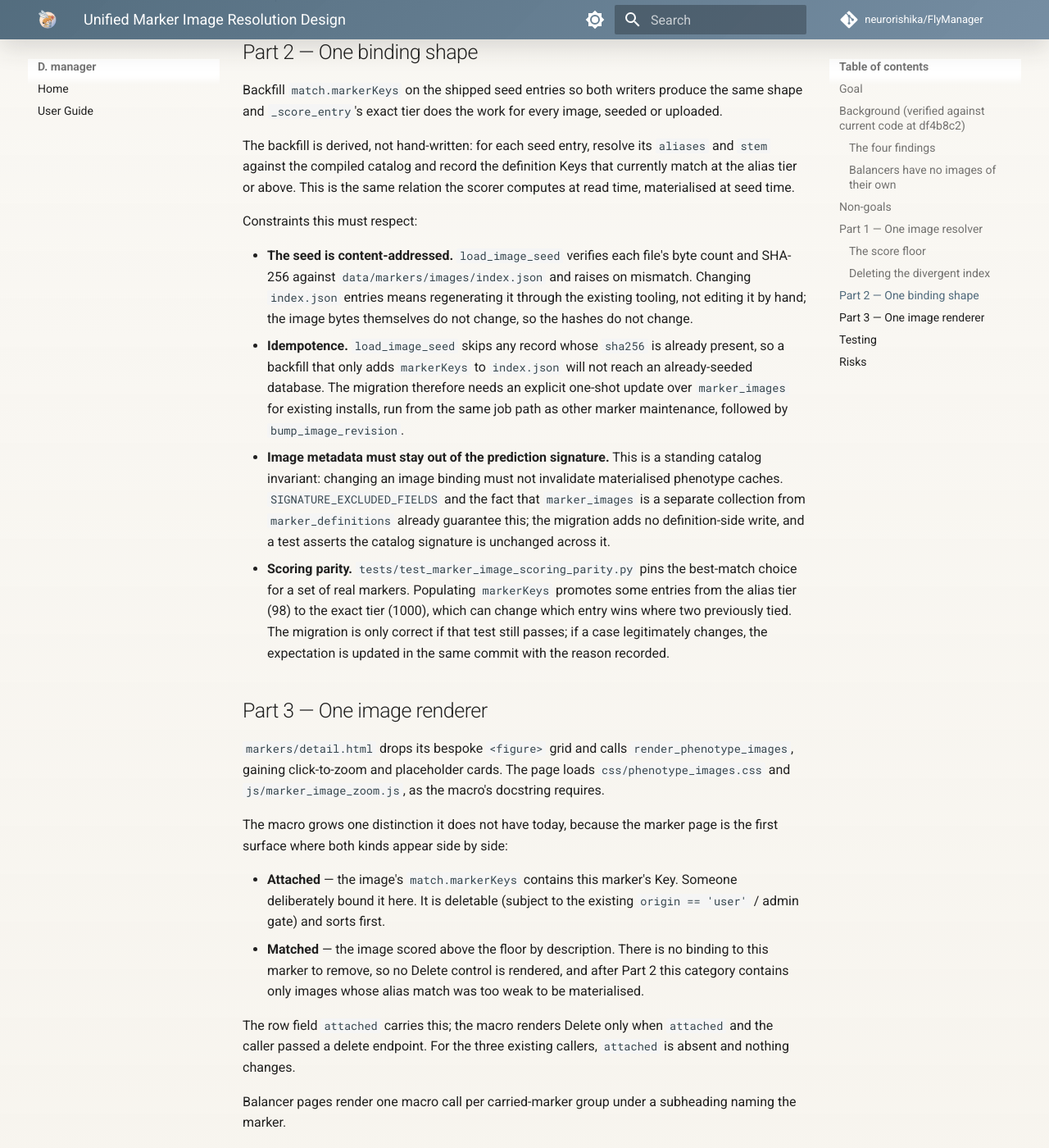
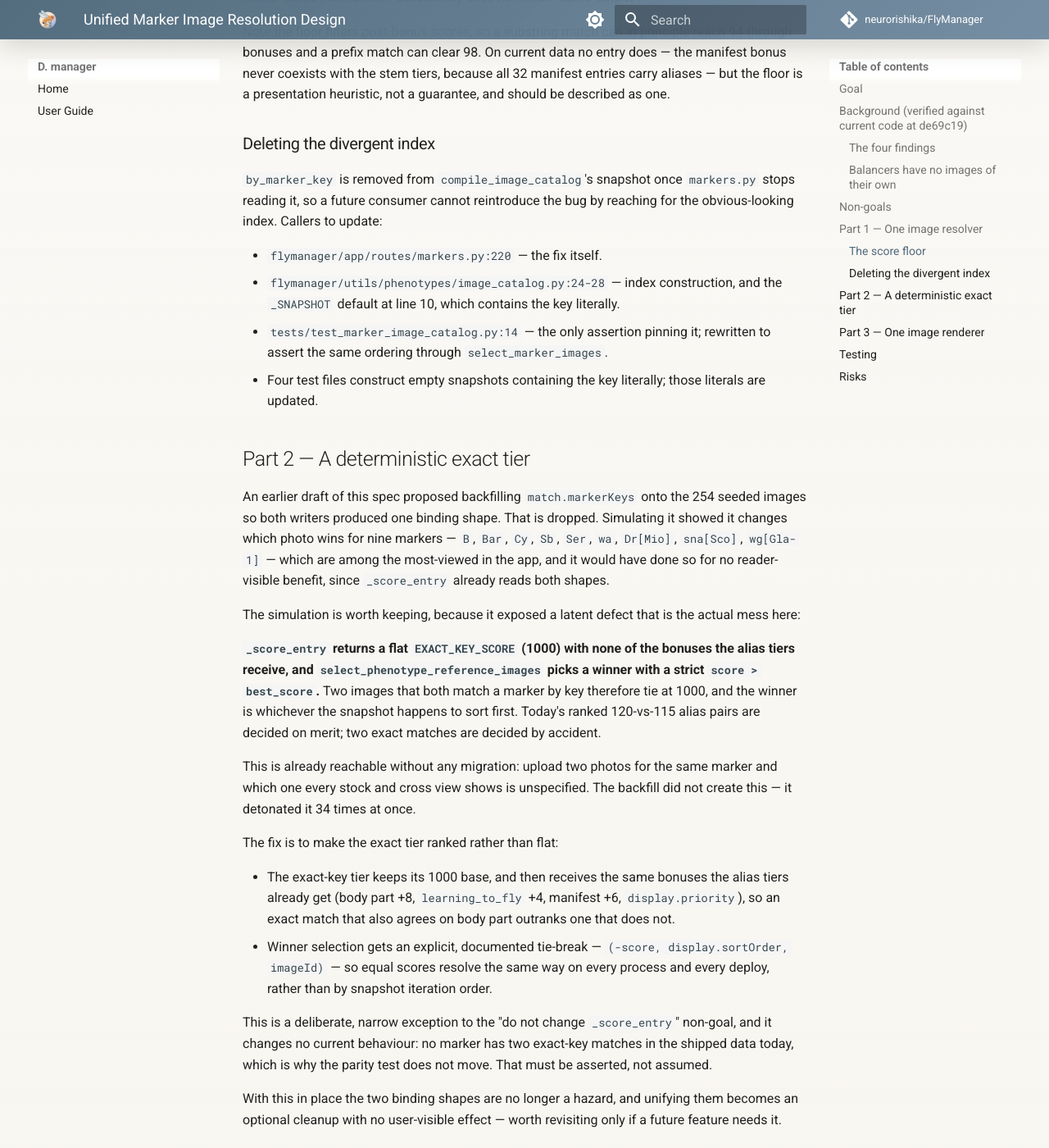
Before and after one commit to neurorishika/FlyManager, an MkDocs documentation site: the page built from docs/superpowers/specs/2026-08-30-unified-marker-image-resolution-design.md, in a window 1280 px wide and 1400 px high, scrolled down 3803 px. Shown: the whole window at 82% size. Built offline with MkDocs 1.6.1 and Material for MkDocs 9.7.7, drawn with Linux system fonts in a browser that asks for light colours; comment, search, counter and statistics services are not loaded; some of the changed text lies outside the part shown.

Commit message:
docs: drop the image seed migration, fix the defect it exposed instead
An adversarial review simulated the proposed markerKeys backfill and found
it changes which photo wins for nine markers -- B, Bar, Cy, Sb, Ser, wa,
Dr[Mio], sna[Sco], wg[Gla-1] -- for no reader-visible benefit, since the
scorer already reads both binding shapes. Reproduced independently before
accepting: 34 bindings written, 9 winners changed.

The cause is worth more than the migration was. The exact-key tier returns
a flat 1000 with no bonuses while every other tier is ranked, and the
winner is chosen with a strict >, so two exact matches tie and resolve by
snapshot iteration order. That is already reachable by uploading two photos
for one marker. Part 2 now fixes that instead of migrating data.

Also corrected from the review: 88 is the stem-prefix tier, not the alias
tier, so the "possibly related" floor moves to 98; the row field list was
missing marker_key, effect and source_name; alias and construct resolution
were described against shapes the compiled catalog does not use; and the
Delete gate in Part 3 is documented as load-bearing, since
delete_marker_image destroys an image outright when it has one marker key.

Co-Authored-By: Claude Opus 5 (1M context) <noreply@anthropic.com>

````diff
--- a/docs/superpowers/specs/2026-08-30-unified-marker-image-resolution-design.md
+++ b/docs/superpowers/specs/2026-08-30-unified-marker-image-resolution-design.md
@@ -6,8 +6,8 @@ Status: approved design, ready for implementation planning
 ## Goal
 
 Make every surface that shows a marker's reference photos resolve them the
-same way, through one function, over one binding shape, rendered by one
-template macro.
+same way, through one function, ranked by one deterministic rule, rendered
+by one template macro.
 
 This is a correctness fix, not a feature. The marker catalog page shows no
 photos at all for markers that visibly have photos elsewhere in the app,
@@ -20,7 +20,7 @@ still hardcoded in Python that the catalog is designed to hold. It is
 separate because it changes the catalog schema and therefore the prediction
 signature; this spec changes neither.
 
-## Background (verified against current code at df4b8c2)
+## Background (verified against current code at de69c19)
 
 Slice B (`docs/superpowers/specs/2026-08-29-marker-images-design.md`, merged)
 moved the 254 shipped phenotype images into Mongo + GridFS and added a user
@@ -78,9 +78,12 @@ here too, not a fallback.
 
 ## Non-goals
 
-- Changing `_score_entry`'s scoring rules or their tuning. The scoring-parity
-  test (`tests/test_marker_image_scoring_parity.py`) pins current behaviour
-  and must stay green throughout.
+- Changing `_score_entry`'s alias, stem and substring tiers or their tuning.
+  The scoring-parity test (`tests/test_marker_image_scoring_parity.py`) pins
+  current behaviour and must stay green throughout. Part 2 makes one narrow,
+  argued exception for the exact-key tier, which is unranked today.
+- Migrating the stored image documents. An earlier draft proposed this; see
+  Part 2 for why it was dropped.
 - Changing the catalog schema, the prediction signature, or anything that
   triggers a phenotype cache rebuild.
 - The marker catalog's form usability work (typo-proofing, tag inputs,
@@ -95,10 +98,11 @@ def select_marker_images(definition_key, *, min_score=ALIAS_TIER_SCORE):
     """Every reference image for a catalog definition, best match first."""
 ```
 
-`ALIAS_TIER_SCORE` is a new named constant (88) sitting beside the existing
-`EXACT_KEY_SCORE`; the alias and stem tiers currently use bare literals
-(98, 100, 88, 72) inside `_score_entry`, and naming the floor is the only
-change made to that function.
+The tiers inside `_score_entry` are bare literals today: 100 exact stem, 98
+alias, 88 stem *prefix*, 72 substring, plus bonuses of up to +18. They are
+given names (`EXACT_STEM_SCORE`, `ALIAS_SCORE`, `STEM_PREFIX_SCORE`,
+`SUBSTRING_SCORE`) so the floor can be stated in terms of a tier rather than
+a magic number.
 
 It resolves the Key to the canonical resolved-marker dict — the same shape
 the predictor produces and the viewers already pass in — then scores every
@@ -111,9 +115,17 @@ Key-to-marker resolution, by kind:
 |---|---|
 | `gene_marker` | `get_visual_marker(key)` |
 | `allele_marker` | `get_visual_marker(gene_stem, allele_spec, token=key)` |
-| `construct_marker` | catalog `construct_markers[stem]`, overrides applied |
-| `alias` | follow `payload.value` to its target and resolve that |
+| `construct_marker` | the definition's `match.geneStem` indexes `construct_markers`; its `overrides` are merged over the base marker |
+| `alias` | the compiled alias is a flat `{alias_type, value}` dict; resolve `value` as a Key |
 | `balancer` | one group per carried marker in `default_markers` |
+
+Resolution failures are explicit rather than silent: an alias whose `value`
+names no definition, an alias chain (an alias pointing at another alias,
+which is followed at most once and then abandoned), a construct with no
+matching stem, and a balancer listing a `default_markers` entry that has no
+definition all yield an empty group carrying the unresolved key, so the page
+can say "no images, and this marker does not resolve" instead of rendering
+nothing.
 
 A balancer returns groups rather than a flat list, so the page can say which
 carried marker each photo belongs to. To keep one return shape, the function
@@ -122,8 +134,11 @@ a non-balancer returns exactly one group.
 
 Each image row carries the fields the shared macro already consumes
 (`image_id`, `image_url`, `has_image`, `display_label`, `body_part`,
-`credit`, `provenance`, `notes`, `source_collection`, `match_score`) plus one
-new field, `attached`, defined in Part 3.
+`effect`, `credit`, `provenance`, `notes`, `source_name`,
+`source_collection`, `marker_key`, `match_score`) plus one new field,
+`attached`, defined in Part 3. `marker_key` is required, not optional: the
+placeholder card's "add an image" link is built from it, and a card without
+it degrades to a bare catalog-search link.
 
 `select_phenotype_reference_images` is refactored to share the resolution and
 scoring helpers but keeps its exact current signature, return shape and
@@ -133,14 +148,21 @@ best-match-only behaviour. Its callers do not change.
 
 The viewers keep only the single best image per marker, so the fuzzy tiers
 rarely surface anything wrong. A detail page listing *every* match above zero
-would surface the substring tier (score 72: the marker's alias appears
-anywhere inside an image's filename stem), which is noisy.
+would surface the substring tier (72: the marker's alias appears anywhere
+inside an image's filename stem) and the prefix tier (88: for the marker `B`,
+any stem *starting* with the letter b), both of which are noisy in a list.
 
-The page therefore shows matches at the exact-key and alias tiers (>= 88) as
-"Reference photos", and puts anything scoring 1..87 behind a collapsed
-"Possibly related" disclosure. Nothing is silently dropped; the distinction
-is presentation, and it is the one place where "same mechanism" deliberately
-does not mean "same output".
+The floor is therefore `ALIAS_SCORE` (98), not 88: "Reference photos" shows
+the exact-key, exact-stem and alias tiers, and everything scoring 1..97 goes
+behind a collapsed "Possibly related" disclosure. Nothing is silently
+dropped; the distinction is presentation, and it is the one place where "same
+mechanism" deliberately does not mean "same output".
+
+Note the floor filters post-bonus scores, so a substring match can in
+principle reach 94 through bonuses and a prefix match can clear 98. On
+current data no entry does — the manifest bonus never coexists with the stem
+tiers, because all 32 manifest entries carry aliases — but the floor is a
+presentation heuristic, not a guarantee, and should be described as one.
 
 ### Deleting the divergent index
 
@@ -149,48 +171,54 @@ does not mean "same output".
 bug by reaching for the obvious-looking index. Callers to update:
 
 - `flymanager/app/routes/markers.py:220` — the fix itself.
-- `flymanager/utils/phenotypes/image_catalog.py:24-28` — index construction.
+- `flymanager/utils/phenotypes/image_catalog.py:24-28` — index construction,
+  and the `_SNAPSHOT` default at line 10, which contains the key literally.
 - `tests/test_marker_image_catalog.py:14` — the only assertion pinning it;
   rewritten to assert the same ordering through `select_marker_images`.
 - Four test files construct empty snapshots containing the key literally;
   those literals are updated.
 
-## Part 2 — One binding shape
+## Part 2 — A deterministic exact tier
 
-Backfill `match.markerKeys` on the shipped seed entries so both writers
-produce the same shape and `_score_entry`'s exact tier does the work for
-every image, seeded or uploaded.
+An earlier draft of this spec proposed backfilling `match.markerKeys` onto
+the 254 seeded images so both writers produced one binding shape. That is
+dropped. Simulating it showed it changes which photo wins for nine markers
+— `B`, `Bar`, `Cy`, `Sb`, `Ser`, `wa`, `Dr[Mio]`, `sna[Sco]`, `wg[Gla-1]` —
+which are among the most-viewed in the app, and it would have done so for no
+reader-visible benefit, since `_score_entry` already reads both shapes.
 
-The backfill is derived, not hand-written: for each seed entry, resolve its
-`aliases` and `stem` against the compiled catalog and record the definition
-Keys that currently match at the alias tier or above. This is the same
-relation the scorer computes at read time, materialised at seed time.
+The simulation is worth keeping, because it exposed a latent defect that is
+the actual mess here:
 
-Constraints this must respect:
+**`_score_entry` returns a flat `EXACT_KEY_SCORE` (1000) with none of the
+bonuses the alias tiers receive, and `select_phenotype_reference_images`
+picks a winner with a strict `score > best_score`.** Two images that both
+match a marker by key therefore tie at 1000, and the winner is whichever the
+snapshot happens to sort first. Today's ranked 120-vs-115 alias pairs are
+decided on merit; two exact matches are decided by accident.
 
-- **The seed is content-addressed.** `load_image_seed` verifies each file's
-  byte count and SHA-256 against `data/markers/images/index.json` and raises
-  on mismatch. Changing `index.json` entries means regenerating it through
-  the existing tooling, not editing it by hand; the image bytes themselves do
-  not change, so the hashes do not change.
-- **Idempotence.** `load_image_seed` skips any record whose `sha256` is
-  already present, so a backfill that only adds `markerKeys` to `index.json`
-  will not reach an already-seeded database. The migration therefore needs an
-  explicit one-shot update over `marker_images` for existing installs, run
-  from the same job path as other marker maintenance, followed by
-  `bump_image_revision`.
-- **Image metadata must stay out of the prediction signature.** This is a
-  standing catalog invariant: changing an image binding must not invalidate
-  materialised phenotype caches. `SIGNATURE_EXCLUDED_FIELDS` and the fact
-  that `marker_images` is a separate collection from `marker_definitions`
-  already guarantee this; the migration adds no definition-side write, and a
-  test asserts the catalog signature is unchanged across it.
-- **Scoring parity.** `tests/test_marker_image_scoring_parity.py` pins the
-  best-match choice for a set of real markers. Populating `markerKeys`
-  promotes some entries from the alias tier (98) to the exact tier (1000),
-  which can change which entry wins where two previously tied. The migration
-  is only correct if that test still passes; if a case legitimately changes,
-  the expectation is updated in the same commit with the reason recorded.
+This is already reachable without any migration: upload two photos for the
+same marker and which one every stock and cross view shows is unspecified.
+The backfill did not create this — it detonated it 34 times at once.
+
+The fix is to make the exact tier ranked rather than flat:
+
+- The exact-key tier keeps its 1000 base, and then receives the same bonuses
+  the alias tiers already get (body part +8, `learning_to_fly` +4, manifest
+  +6, `display.priority`), so an exact match that also agrees on body part
+  outranks one that does not.
+- Winner selection gets an explicit, documented tie-break — `(-score,
+  display.sortOrder, imageId)` — so equal scores resolve the same way on
+  every process and every deploy, rather than by snapshot iteration order.
+
+This is a deliberate, narrow exception to the "do not change `_score_entry`"
+non-goal, and it changes no current behaviour: no marker has two exact-key
+matches in the shipped data today, which is why the parity test does not move.
+That must be asserted, not assumed.
+
+With this in place the two binding shapes are no longer a hazard, and
+unifying them becomes an optional cleanup with no user-visible effect — worth
+revisiting only if a future feature needs it.
 
 ## Part 3 — One image renderer
 
@@ -205,14 +233,22 @@ page is the first surface where both kinds appear side by side:
 - **Attached** — the image's `match.markerKeys` contains this marker's Key.
   Someone deliberately bound it here. It is deletable (subject to the
   existing `origin == 'user'` / admin gate) and sorts first.
-- **Matched** — the image scored above the floor by description. There is no
-  binding to this marker to remove, so no Delete control is rendered, and
-  after Part 2 this category contains only images whose alias match was too
-  weak to be materialised.
+- **Matched** — the image scored above the floor by description. Nobody bound
+  it here and there is nothing to unbind, so no Delete control is rendered.
+  With the migration dropped, this is where all 254 shipped images land, and
+  they stay undeletable from this page.
 
 The row field `attached` carries this; the macro renders Delete only when
-`attached` and the caller passed a delete endpoint. For the three existing
-callers, `attached` is absent and nothing changes.
+`attached` is true and the caller passed a delete endpoint. For the three
+existing callers, `attached` is absent and nothing changes.
+
+This gate is load-bearing rather than cosmetic. `delete_marker_image`
+(`flymanager/app/routes/markers.py:293`) only unbinds when the image has more
+than one marker key and otherwise deletes the document and its bytes
+outright, and an admin may delete a `shipped` entry. Rendering Delete for a
+merely-matched image would therefore put "remove this shipped photo from the
+whole app" one click away on a page where the user believes they are editing
+one marker.
 
 Balancer pages render one macro call per carried-marker group under a
 subheading naming the marker.
@@ -231,28 +267,38 @@ Written before the fix, red for the right reason first.
   today for the parity fixture set after the refactor.
 
 **Part 2**
-- Every seed entry's derived `markerKeys` resolve to real catalog Keys.
-- The catalog signature is identical before and after the migration.
-- The migration is idempotent: running it twice changes nothing the second
-  time and bumps the image revision only when it actually wrote.
-- Scoring parity holds.
+- No marker in the shipped data has two exact-key matches. This is the
+  precondition that makes re-ranking the exact tier a no-op today; when it
+  stops holding, this assertion fails rather than the behaviour drifting.
+- Two images both bound to one marker resolve in a documented order, and that
+  order is stable across a recompiled snapshot with the entries reversed.
+- An exact match that agrees on body part outranks one that does not.
+- Scoring parity holds unchanged.
 
 **Part 3**
 - The marker detail page emits the shared macro's markup, including the zoom
   trigger and a placeholder card when a marker has no images.
 - Delete renders for an attached user upload and does not render for a
-  matched library image.
+  matched library image. Asserted at the rendered-HTML level, not just on the
+  row data, because this is the gate that stands between an admin and
+  destroying a shipped image for every view in the app.
 
 Full-suite check against the documented pre-existing baseline
 (`memory/running-tests-locally.md`) before declaring done.
 
 ## Risks
 
-- **Parity drift in Part 2** is the main one; it is why parity is a gate
-  rather than an afterthought.
-- **The migration touches production data.** It is additive (`$addToSet` on
-  `match.markerKeys`), reversible by unsetting the field, and does not touch
-  image bytes or definitions.
-- **Removing `by_marker_key`** is a breaking change to the snapshot shape.
-  It is process-internal, not persisted, so the blast radius is the four test
-  files and the one route listed in Part 1.
+- **Changing the exact tier's scoring** (Part 2) is a deliberate exception to
+  this spec's own non-goal. It is safe only because no marker currently has
+  two exact-key matches; that fact is asserted by a test, so the day it stops
+  being true the assertion fails rather than the behaviour drifting.
+- **Removing `by_marker_key`** is a breaking change to the snapshot shape. It
+  is process-internal, not persisted, and each process compiles its own
+  snapshot, so a rolling deploy is safe; the blast radius is the one route
+  and the five test literals listed in Part 1.
+- **Part 3 surfaces images on a page that has a Delete control.**
+  `delete_marker_image` only unbinds when `len(markerKeys) > 1` and otherwise
+  destroys the image and its bytes. Rendering Delete for anything not
+  key-bound to this marker would therefore let one click remove a shipped
+  image from the stock and cross viewers. This is why "attached" gates the
+  control, and it is the single most important thing to get right in Part 3.
````
